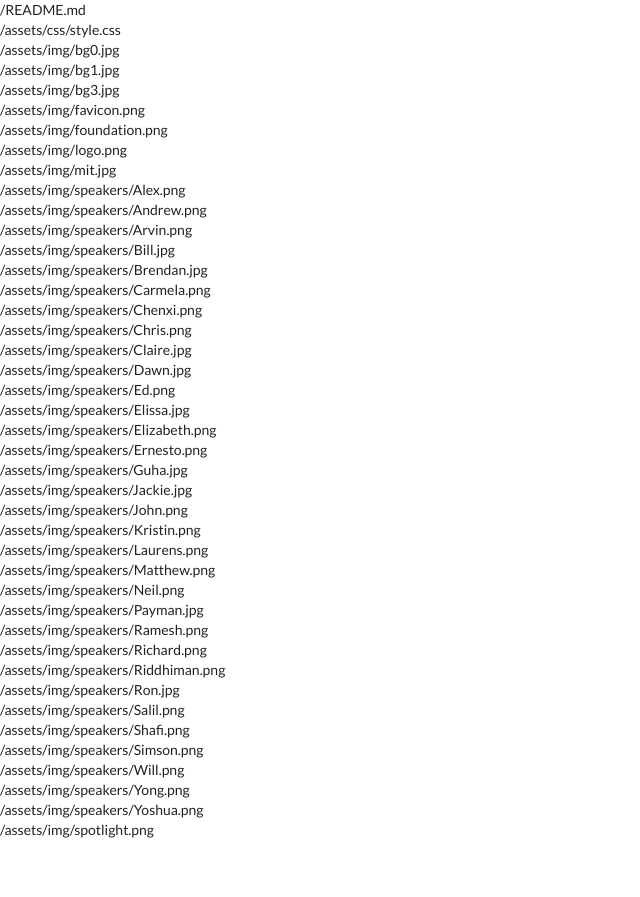
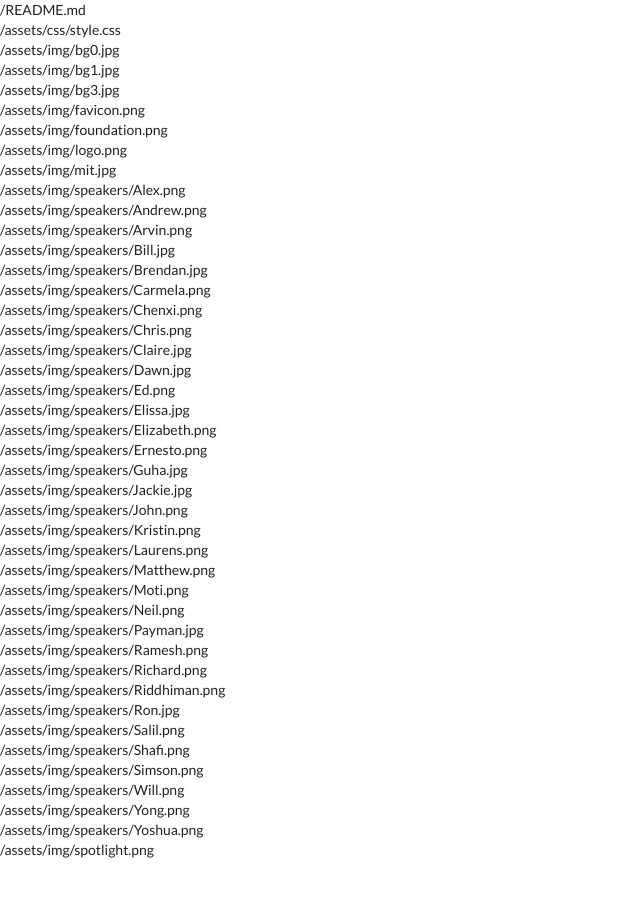
Before and after one commit to responsible-data-summit/responsible-data-summit.github.io, a Jekyll site: the page built from pages/static_files.html, in a window 1280 px wide. Shown: the top 897 px of the page, without its empty margins (0-640 px from the left). Built offline with Jekyll 4.4.1, drawn with Linux system fonts in a browser that asks for light colours.

Commit message:
add Moti

```diff
--- a/_data/speakers_pandemic.yml
+++ b/_data/speakers_pandemic.yml
@@ -32,6 +32,10 @@
     Professor, University of California, Berkeley
     CEO and co-founder of Oasis Labs
   avatar: Dawn.jpg
+- name: Moti Yung
+  title: |
+    Google
+  avatar: Moti.png
 - name: Ramesh Raskar
   title: |
     Professor, MIT Media Lab
@@ -53,10 +57,6 @@
   title: |
     Professor, University of Maryland
   avatar: Bill.jpg
-- name: Will Knight
-  title: |
-    Wired Magazine
-  avatar: Will.png
 - name: Elissa M. Redmiles
   title: |
     Researcher
@@ -66,3 +66,7 @@
   title: |
     CEO	TripleBlind
   avatar: Riddhiman.png
+- name: Will Knight
+  title: |
+    Wired Magazine
+  avatar: Will.png
```
Also changed, not shown: assets/img/speakers/Moti.png (added).
